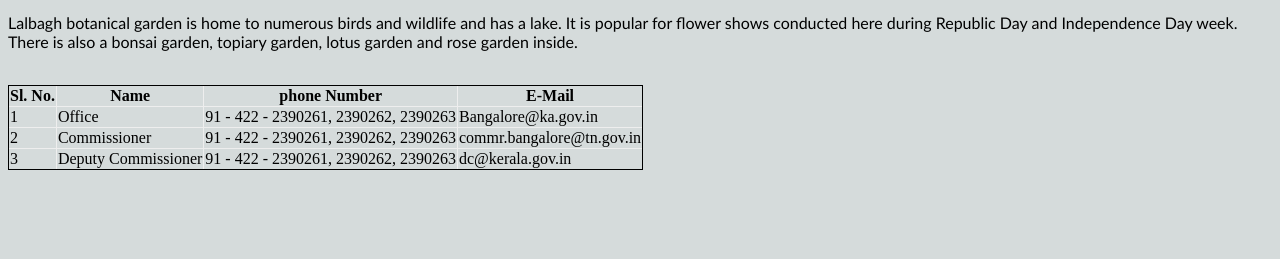
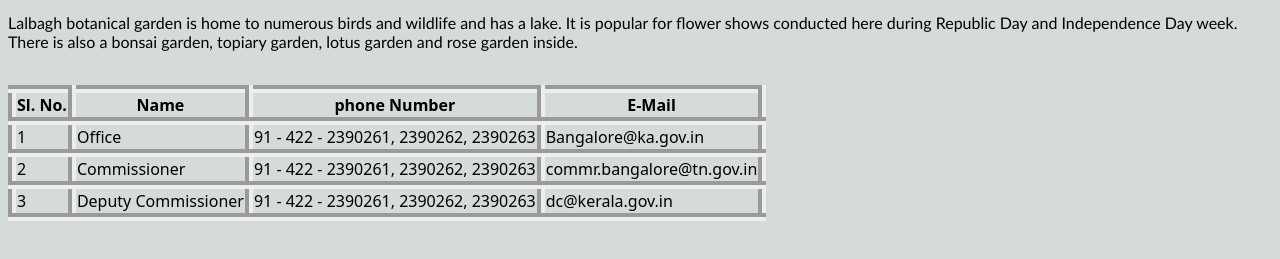
Before and after one commit to VaniPlural/simple-travel-site, a plain HTML site: page index.html in a window 1280 px wide. Shown: the part 211-470 px from the top of the page. Drawn offline with Linux system fonts and the light colour scheme.

Commit message:
added index and css file

```diff
--- a/css/styles.css
+++ b/css/styles.css
@@ -6,8 +6,15 @@ body {
 
     .borderApply{
         border: brown;
-        border: 1px solid;
+        border: 8px solid;
         border-style:outset;
         border-radius: 0rex;
     }
+
+    .jacquard-24-regular {
+        font-family: "Jacquard 24", system-ui;
+        font-weight: 400;
+        font-style: normal;
+      }
+
   }
--- a/index.html
+++ b/index.html
@@ -58,7 +58,7 @@ font-size:xx-large;
                     </p>
                     </div>
                 </br>
-                <table class="jacquard-24-regular",class="borderApply">
+                <table class="borderApply jacquard-24-regular">
                     <tbody>
                         <tr class="borderApply">
                             <th class="borderApply">Sl. No.</th>
```
